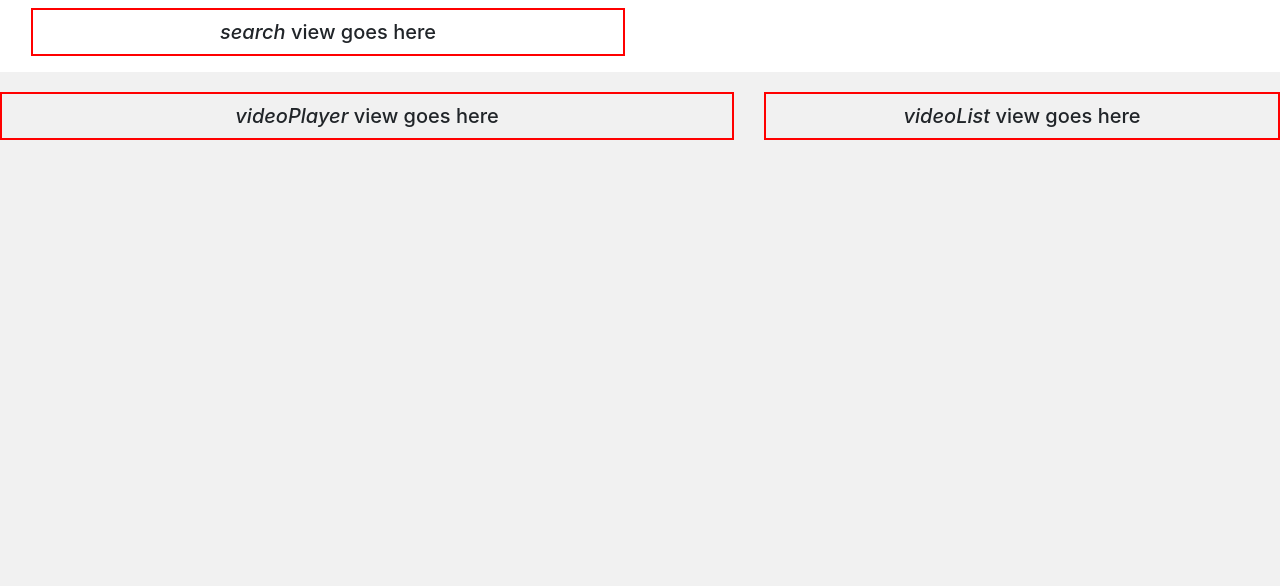
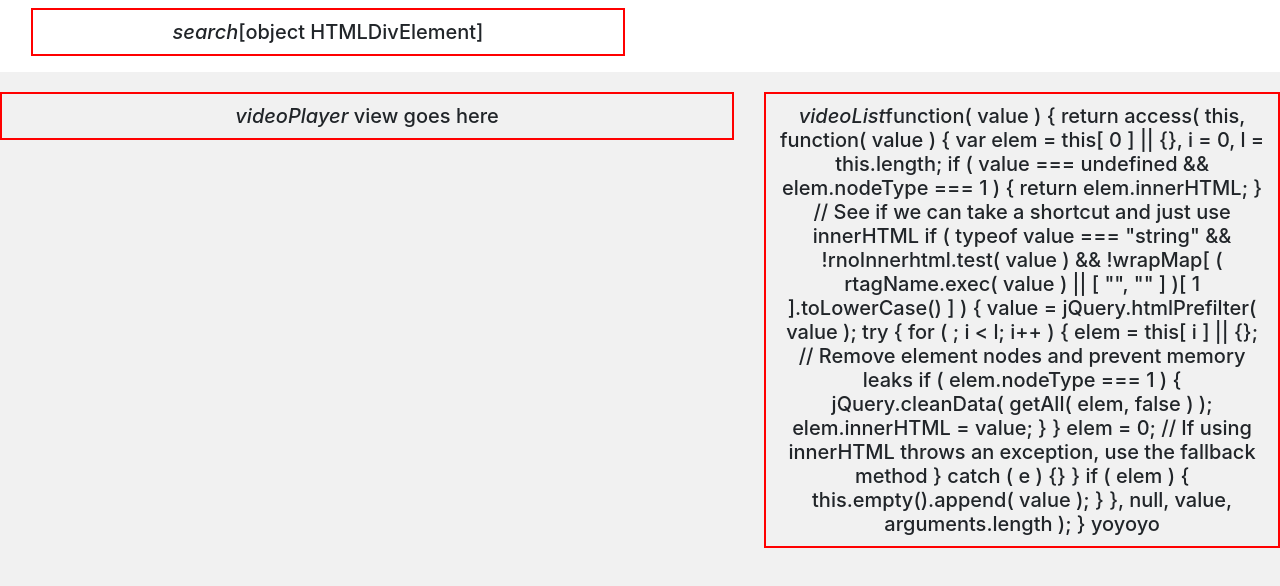
Before and after one commit to danielkang674/backcast, a website: page index.html in a window 1280 px wide. Drawn offline with nearby package versions, Linux system fonts and the light colour scheme; some icons are missing.

Commit message:
Stuck on rendering

```diff
--- a/src/templates/app.html
+++ b/src/templates/app.html
@@ -1,7 +1,7 @@
 <div id="container">
   <nav class="navbar">
     <div class="col-md-6 col-md-offset-3">
-      <div class="search"><h5><em>search</em> view goes here</h5></div>
+      <div class="search"><h5><em>search</em><%- el %></h5></div>
     </div>
   </nav>
   <div class="row">
@@ -9,7 +9,7 @@
       <div class="player"><h5><em>videoPlayer</em> view goes here</h5></div>
     </div>
     <div class="col-md-5">
-      <div class="list"><h5><em>videoList</em> view goes here</h5></div>
+      <div class="list"><h5><em>videoList</em><%- $el.html %> yoyoyo</h5></div>
     </div>
   <div>
 </div>
--- a/src/templates/videoList.html
+++ b/src/templates/videoList.html
@@ -1,7 +1,7 @@
 <div class="video-list">
-  <div><h5><em>videoListEntry</em> view goes here</h5></div>
-  <div><h5><em>videoListEntry</em> view goes here</h5></div>
-  <div><h5><em>videoListEntry</em> view goes here</h5></div>
-  <div><h5><em>videoListEntry</em> view goes here</h5></div>
-  <div><h5><em>videoListEntry</em> view goes here</h5></div>
+  <div><h5><em>videoListEntry</em> <%- models[0] %></h5></div>
+  <div><h5><em>videoListEntry</em> vyore</h5></div>
+  <div><h5><em>videoListEntry</em> viehi here</h5></div>
+  <div><h5><em>videoListEntry</em> dsgfdsfges here</h5></div>
+  <div><h5><em>videoListEntry</em> vifsdfsdre</h5></div>
 </div>
--- a/src/templates/videoListEntry.html
+++ b/src/templates/videoListEntry.html
@@ -1,6 +1,6 @@
 <div class="video-list-entry media">
   <div class="media-left">
-    <img class="media-object" src='<%- snippet.thumbnails.default %>'
+    <img class="media-object" src=<%- snippet.thumbnails.default.url %>
     />
   </div>
   <div class="media-body">
--- a/src/views/app.js
+++ b/src/views/app.js
@@ -3,13 +3,17 @@ var AppView = Backbone.View.extend({
   el: '#app',
 
   initialize: function() {
-    this.videos = new Videos();
+    this.videos = new Videos(window.exampleVideoData);
     this.render();
   },
 
 
   render: function() {
-    this.$el.html(this.template());
+    let VLV = new VideoListView({collection: this.videos});
+    var vlvRendered = VLV.render();
+    let mySearchBar = new SearchView();
+    console.log(mySearchBar.render(), "search bar");
+    this.$el.html(this.template(mySearchBar.render()));
     return this;
   },
 
--- a/src/views/videoList.js
+++ b/src/views/videoList.js
@@ -9,8 +9,9 @@ var VideoListView = Backbone.View.extend({
 
   render: function() {
     this.$el.children().detach();
-    this.$el.html(this.template());
     this.collection.forEach(this.renderVideo, this);
+    console.log(this.collection, "im from vlv");
+    this.$el.html(this.template(this.collection));
     return this;
   },
 
--- a/src/views/videoListEntry.js
+++ b/src/views/videoListEntry.js
@@ -11,8 +11,8 @@ var VideoListEntryView = Backbone.View.extend({
 
   render: function() {
     this.$el.html(this.template(this.model.attributes));
+    console.log(this.model.attributes, "im from entry view");
     return this;
-
   },
 
   template: templateURL('src/templates/videoListEntry.html')
--- a/src/views/videoPlayer.js
+++ b/src/views/videoPlayer.js
@@ -1,16 +1,13 @@
 var VideoPlayerView = Backbone.View.extend({
 
   initialize: function(){
-    console.log(this.collection.models[0]);
+    // console.log(this.collection.models[0]);
+    this.collection.on('select', this.playMahVideo, this);
     return;
   },
 
-  events: {
-    'select': 'playMahVideo'
-  },
 
   playMahVideo: function(){
-    console.log('im playing');
     this.render();
   },
 
```
Also changed, not shown: index.html (+0 -1 lines).
